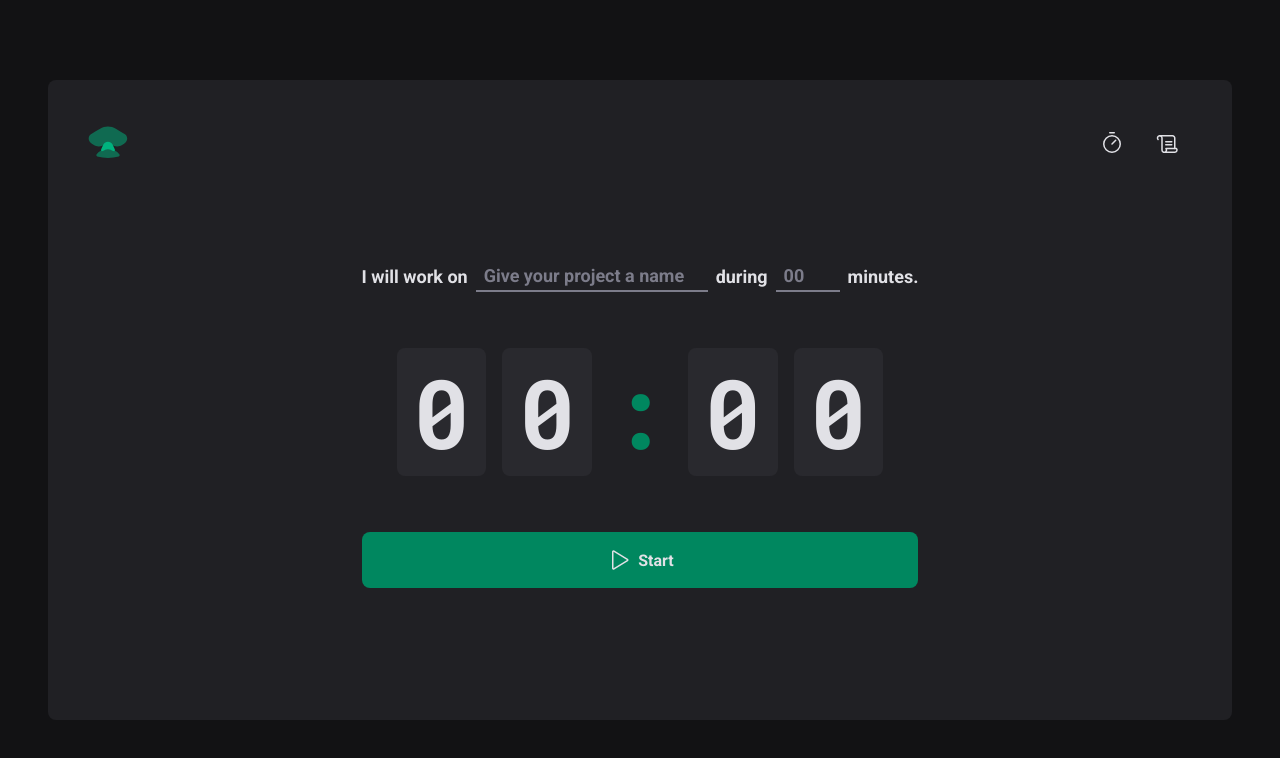
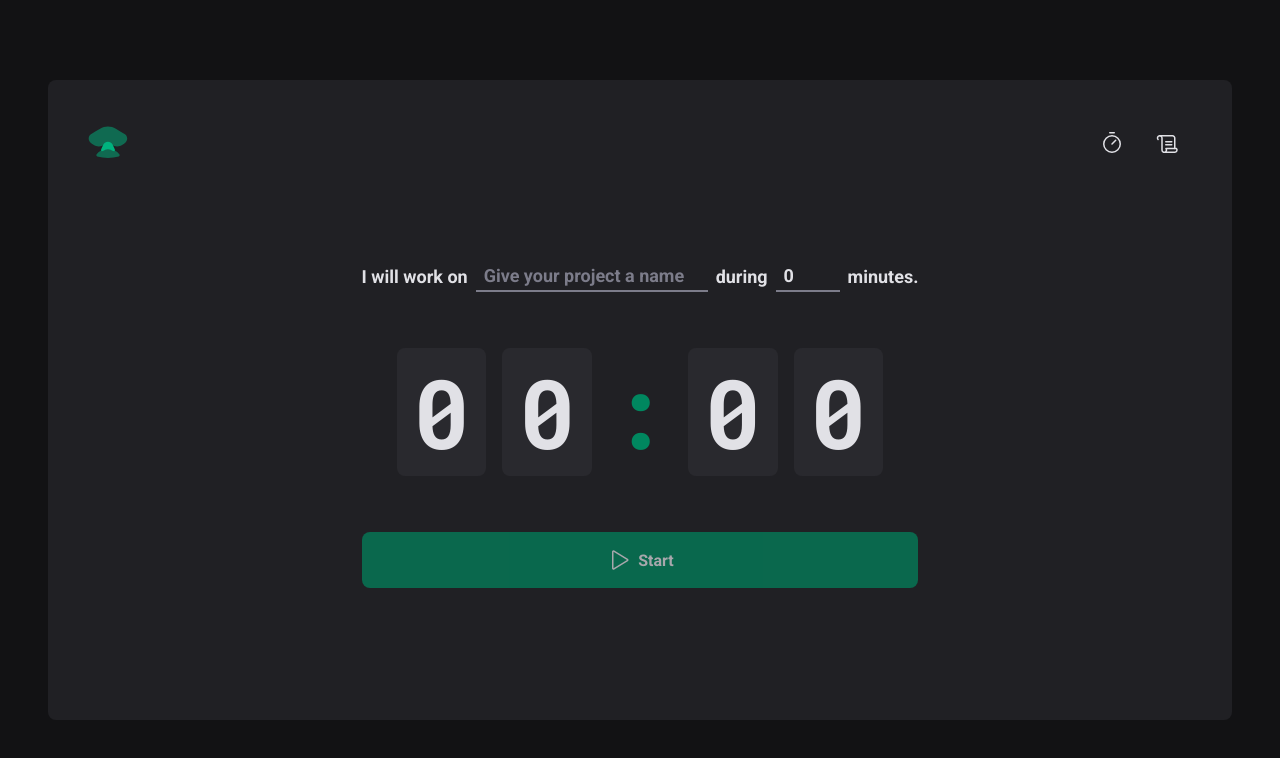
Before and after one commit to AlanWehrliLC/timer, a React (Vite) app: page / in a window 1280 px wide. Shown: the top 758 px of the page. Built offline with nearby package versions, Linux system fonts and the light colour scheme.

Commit message:
Home working properly,timer update, when it starts and when it stops!

```diff
--- a/package.json
+++ b/package.json
@@ -10,6 +10,7 @@
   },
   "dependencies": {
     "@hookform/resolvers": "^2.9.8",
+    "date-fns": "^2.29.3",
     "phosphor-react": "^1.4.1",
     "react": "^18.2.0",
     "react-dom": "^18.2.0",
--- a/src/pages/Home/index.tsx
+++ b/src/pages/Home/index.tsx
@@ -1,3 +1,10 @@
+import { HandPalm, Play } from "phosphor-react"
+import { useForm } from "react-hook-form"
+import { zodResolver } from "@hookform/resolvers/zod"
+import * as zod from "zod"
+import { useEffect, useState } from "react"
+import { differenceInSeconds } from "date-fns"
+
 import {
     CountdownContainer,
     FormContainer,
@@ -5,14 +12,130 @@ import {
     MinutesAmountInput,
     Separator,
     StartCountdownContainer,
+    StopCountdownContainer,
     TaskInput
 } from "./styles"
-import {Play} from "phosphor-react"
+
+const newCycleFormValidationSchema = zod.object({
+    task: zod.string().min(1, "Report the task"),
+    minutesAmount: zod
+        .number()
+        .min(5, "The cycle must be at least 60 minutes!")
+        .max(60, "The cycle needs to be a maximum of 60 minutes!"),
+})
+
+type NewCycleFormData = zod.infer<typeof newCycleFormValidationSchema>
+
+interface Cycle {
+    id: string
+    task: string
+    minutesAmount: number
+    startDate: Date
+    interruptedDate?: Date
+    finishedDate?: Date
+}
 
 export function Home(){
+    const [cycles, setCycle] = useState<Cycle[]>([])
+    const [activeCycleId, setActiveCycleId] = useState<string | null>(null)
+    const [amountSecondsPassed, setAmountSecondsPassed] = useState(0)
+
+    const { register, handleSubmit, watch, reset } = useForm<NewCycleFormData>({
+        resolver: zodResolver(newCycleFormValidationSchema),
+        defaultValues: {
+            task: "",
+            minutesAmount: 0
+        }
+    })
+
+    const activeCycle = cycles.find(cycle => cycle.id == activeCycleId)
+    const totalSeconds = activeCycle ? activeCycle.minutesAmount * 60 : 0
+
+    useEffect(()=>{
+        let interval: number
+
+        if(activeCycle){
+            interval = setInterval(() => {
+                const secondsDifference = differenceInSeconds(new Date(), activeCycle.startDate)
+
+                if(secondsDifference >= totalSeconds){
+                    setCycle(oldState => oldState.map(state => {
+                            if (state.id === activeCycleId) {
+                                return {...state, finishedDate: new Date()}
+                            }else{
+                                return state
+                            }
+                        })
+                    )
+
+                    setAmountSecondsPassed(totalSeconds)
+                    setActiveCycleId(null)
+
+                    clearInterval(interval)
+                }else{
+                    setAmountSecondsPassed(secondsDifference)
+                }
+
+            }, 1000)
+        }
+
+        return () => {
+            clearInterval(interval)
+        }
+    }, [activeCycle, totalSeconds, activeCycleId])
+
+    function handleCreateNewCycle(data: NewCycleFormData){
+        const id = String(new Date().getTime())
+
+        const newCycle: Cycle = {
+            id,
+            task: data.task,
+            minutesAmount: data.minutesAmount,
+            startDate: new Date()
+
+        }
+
+        setCycle((oldState) => [...oldState, newCycle])
+        setActiveCycleId(id)
+        setAmountSecondsPassed(0)
+
+        reset()
+    }
+
+    function handleInterruptCycle(){
+
+        setCycle(oldState => oldState.map(state => {
+                if (state.id === activeCycleId) {
+                    return {...state, interruptedDate: new Date()}
+                }else{
+                    return state
+                }
+            })
+        )
+
+        setActiveCycleId(null)
+    }
+
+    const currentSeconds = activeCycle ? totalSeconds - amountSecondsPassed : 0
+
+    const minutesAmount = Math.floor(currentSeconds / 60)
+    const secondsAmount = currentSeconds % 60
+
+    const minutes = String(minutesAmount).padStart(2, "0")
+    const seconds = String(secondsAmount).padStart(2, "0")
+
+    useEffect(()=>{
+        if (activeCycle) {
+            document.title = `${minutes}:${seconds}`
+        }
+    }, [minutes, seconds, activeCycle])
+
+    const task = watch("task")
+    const isSubmitDisabled = !task
+
     return (
         <HomeContainer>
-            <form action="">
+            <form onSubmit={handleSubmit(handleCreateNewCycle)} action="">
                 <FormContainer>
                     <label htmlFor="task">I will work on</label>
                     <TaskInput
@@ -20,6 +143,8 @@ export function Home(){
                         id="task"
                         list="task-suggestions"
                         placeholder="Give your project a name"
+                        disabled={!!activeCycle}
+                        {...register("task")}
                     />
 
                     <datalist id="task-suggestions">
@@ -36,6 +161,8 @@ export function Home(){
                         step={5}
                         min={5}
                         max={60}
+                        disabled={!!activeCycle}
+                        {...register("minutesAmount", {valueAsNumber: true,})}
                     />
 
                     <span>minutes.</span>
@@ -43,17 +170,24 @@ export function Home(){
 
 
             <CountdownContainer>
-                <span>0</span>
-                <span>0</span>
+                <span>{minutes[0]}</span>
+                <span>{minutes[1]}</span>
                 <Separator>:</Separator>
-                <span>0</span>
-                <span>0</span>
+                <span>{seconds[0]}</span>
+                <span>{seconds[1]}</span>
             </CountdownContainer>
 
-            <StartCountdownContainer type="submit" >
-                <Play size={24} />
-                Start
-            </StartCountdownContainer>
+            {activeCycle ? (
+                <StopCountdownContainer onClick={handleInterruptCycle} type="button" >
+                    <HandPalm size={24} />
+                    Stop
+                </StopCountdownContainer>
+            ) : (
+                <StartCountdownContainer disabled={isSubmitDisabled} type="submit" >
+                    <Play size={24} />
+                    Start
+                </StartCountdownContainer>
+            )}
 
             </form>
         </HomeContainer>
--- a/src/pages/Home/styles.ts
+++ b/src/pages/Home/styles.ts
@@ -87,7 +87,7 @@ export const Separator = styled.div`
     justify-content: center;
 `
 
-export const StartCountdownContainer = styled.button`
+export const BaseCountdownContainer = styled.button`
     width: 100%;
     border: 0;
     padding: 1rem;
@@ -95,20 +95,32 @@ export const StartCountdownContainer = styled.button`
     display: flex;
     align-items: center;
     justify-content: center;
+    color: ${props => props.theme["gray-100"]};
+
 
     gap: 0.5rem;
     font-weight: bold;
 
     cursor: pointer;
 
-    background: ${props => props.theme["green-500"]};
-    color: ${props => props.theme["gray-100"]};
-
     &:disabled{
         opacity: 0.7;
         cursor: not-allowed;
     }
 
+`
+
+export const StopCountdownContainer = styled(BaseCountdownContainer)`
+    background: ${props => props.theme["red-500"]};
+
+    &:not(:disabled):hover{
+        background-color: ${props => props.theme["red-700"]};
+    }
+`
+
+export const StartCountdownContainer = styled(BaseCountdownContainer)`
+    background: ${props => props.theme["green-500"]};
+
     &:not(:disabled):hover{
         background-color: ${props => props.theme["green-700"]};
     }
```
Also changed, not shown: 1 other file (tests, documents, lock files or other folders).
